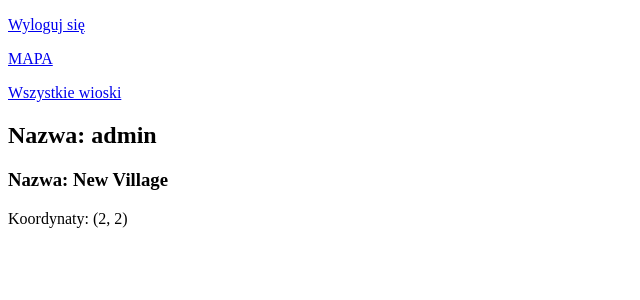
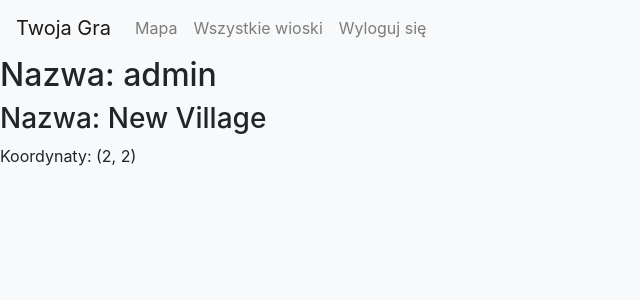
Before and after one commit to Flicksan10/first_django, a Django app: page /plemiona/village_detail/1/ in a window 1280 px wide. Shown: the top 300 px of the page, without its empty margins (0-640 px from the left). Run offline with Django 4.2, Linux system fonts and the light colour scheme; data comes from the database, SQL or seed files in the repository; both versions use the stored data as it was after the commit; parts of the project's set-up code (start-up, migrations or seed data) failed here and were passed over; some libraries are stand-ins or nearby versions.

Commit message:
added x and y positions and adjusted toolbar which appear after mouseover village in map window

```diff
--- a/plemiona/static/java_styles.js
+++ b/plemiona/static/java_styles.js
@@ -38,15 +38,17 @@ document.addEventListener('DOMContentLoaded', function() {
     const infoBox = document.getElementById('village-info');
 
     hitboxes.forEach(hitbox => {
-        hitbox.addEventListener('mouseover', function(event) {
+        hitbox.addEventListener('mouseover', function() {
             var info = this.getAttribute('data-info');
+            var rect = this.getBoundingClientRect();
             infoBox.innerHTML = info;
             infoBox.classList.add('visible');
 
-            // Dodajemy stałą wartość do pozycji, aby przesunąć infoBox dalej od kursora
-            const offset = 20; // Możesz dostosować tę wartość według potrzeb
-            infoBox.style.left = (event.clientX + offset) + 'px';
-            infoBox.style.top = (event.clientY + offset) + 'px';
+            // Ustawienie infoBox nad obiektem, który wywołał dymek
+            const xOffset = -100; // Odległość od obiektu w poziomie
+            const yOffset = 10; // Odległość od obiektu w pionie
+            infoBox.style.left = (rect.left + xOffset + window.scrollX) + 'px';
+            infoBox.style.top = (rect.top + yOffset + window.scrollY - infoBox.offsetHeight) + 'px';
         });
 
         hitbox.addEventListener('mouseout', function() {
--- a/plemiona/static/style.css
+++ b/plemiona/static/style.css
@@ -290,9 +290,10 @@ tr:hover {
     height: 100%; /* Rozciąga obrazek na całą wysokość kontenera */
 }
 .foreground-image {
-    padding: 5px;
-    width: 80%; /* Rozciąga obrazek na całą szerokość kontenera */
-    height: 80%; /
+    padding: 1px;
+    margin-left: 2px;
+    width: 90%; /* Rozciąga obrazek na całą szerokość kontenera */
+    height: 90%; /
 }
 /* to jest dla kropki okreslajacej relacje*/
 .foreground-image2 {
@@ -318,6 +319,26 @@ tr:hover {
     cursor: pointer; /* Opcjonalnie, aby pokazać, że można kliknąć */
     opacity: 0; /* Niewidzialny */
 }
+
+
+.map-header {
+    position: sticky;
+    background-color: white;
+    z-index: 10;
+    text-align: center; /* Wyśrodkowanie tekstu */
+    min-width: 30px; /* Minimalna szerokość komórki */
+}
+
+.map-header:first-child {
+    left: 0; /* Dla numerów wierszy */
+    width: 30px; /* Ustaw szerokość komórki z numerem wiersza */
+}
+
+.map-table tr:first-child .map-header {
+    top: 0; /* Dla numerów kolumn */
+}
+
+
 /*.tooltip {*/
 /*    visibility: hidden;*/
 /*    width: 120px;*/
--- a/plemiona/templates/plemiona/base.html
+++ b/plemiona/templates/plemiona/base.html
@@ -4,19 +4,39 @@
 <html>
 <head>
     <title>Your Django App</title>
+     <link rel="stylesheet" href="https://stackpath.bootstrapcdn.com/bootstrap/4.5.2/css/bootstrap.min.css">
+    <!-- Twoje własne style CSS -->
     <link rel="stylesheet" type="text/css" href="{% static 'style.css' %}">
 </head>
-<body>
-    <header>
-        <p><a href="{% url 'plemiona:logout' %}">Wyloguj się </a></p>
-        <p> <a href="{% url 'plemiona:map_view' %}">MAPA </a></p>
-        <p> <a href="{% url 'plemiona:get_user_village' %}">Wszystkie wioski </a></p>
-    </header>
+<header>
+    <nav class="navbar navbar-expand-lg navbar-light bg-light">
+        <a class="navbar-brand" href="{% url 'plemiona:get_user_village' %}">Twoja Gra</a>
+        <button class="navbar-toggler" type="button" data-toggle="collapse" data-target="#navbarNav" aria-controls="navbarNav" aria-expanded="false" aria-label="Toggle navigation">
+            <span class="navbar-toggler-icon"></span>
+        </button>
+        <div class="collapse navbar-collapse" id="navbarNav">
+            <ul class="navbar-nav">
+                <li class="nav-item">
+                    <a class="nav-link" href="{% url 'plemiona:map_view' %}">Mapa</a>
+                </li>
+                <li class="nav-item">
+                    <a class="nav-link" href="{% url 'plemiona:get_user_village' %}">Wszystkie wioski</a>
+                </li>
+                <li class="nav-item">
+                    <a class="nav-link" href="{% url 'plemiona:logout' %}">Wyloguj się</a>
+                </li>
+            </ul>
+        </div>
+    </nav>
+</header>
+<body style="background-color: #f8f9fa;"> <!-- Szare tło -->
+    <!-- Reszta Twojego kodu -->
 
     {% if request.session.active_village %}
         {% with active_village_id=request.session.active_village %}
             {% get_active_village request as active_village %}
-            <table>
+            <div class="container mt-4">
+                <table class="table">
                 <tr>
                     <th>Nazwa Wioski</th>
                     <th>Koordynaty</th>
@@ -36,9 +56,11 @@
                     <!-- Dodaj więcej danych zgodnie z potrzebami -->
                 </tr>
             </table>
+            </div>
         {% endwith %}
     {% endif %}
 
+    <!-- Reszta Twojego kodu -->
     {% block content %}
     {% endblock %}
 
@@ -46,5 +68,10 @@
         <!-- Your common footer content -->
     </footer>
 <script src="{% static 'java_styles.js' %}"></script>
+  <script src="https://code.jquery.com/jquery-3.5.1.slim.min.js"></script>
+    <script src="https://cdn.jsdelivr.net/npm/@popperjs/core@2.9.2/dist/umd/popper.min.js"></script>
+    <script src="https://stackpath.bootstrapcdn.com/bootstrap/4.5.2/js/bootstrap.min.js"></script>
+    <script src="{% static 'java_styles.js' %}"></script>
+
 </body>
 </html>
--- a/plemiona/views.py
+++ b/plemiona/views.py
@@ -147,9 +147,14 @@ def map_view(request):
         if 0 <= village.coordinate_x < map_size and 0 <= village.coordinate_y < map_size:
             game_map[village.coordinate_y][village.coordinate_x] = village
     print(game_map)
+    num_columns = len(game_map[0]) if game_map else 0
+    column_numbers = list(range(num_columns))
+    game_map_with_row_numbers = [(row_num, row) for row_num, row in enumerate(game_map)]
+
     context = {
-        'game_map': game_map,  # Załóżmy, że game_map to twoja mapa gry
-        'active_village_id': active_village_id
+        'game_map': game_map_with_row_numbers,  # Załóżmy, że game_map to twoja mapa gry
+        'active_village_id': active_village_id,
+        'column_numbers': column_numbers,
     }
     return render(request, 'plemiona/map.html', context)
 
```
Also changed, not shown: plemiona/templates/plemiona/map.html (+16 -9 lines), db.sqlite3.
